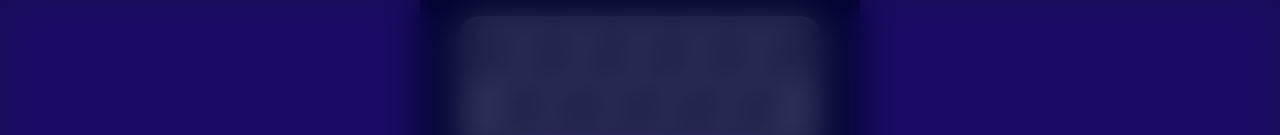
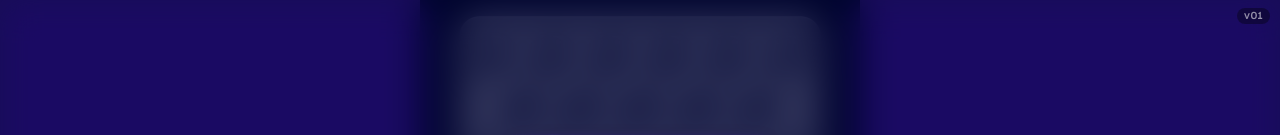
Before and after one commit to heath-work/pop-2-play, a Next.js app: page / in a window 1280 px wide. Shown: the top 135 px of the page. Built offline with nearby package versions, Linux system fonts and the light colour scheme.

Commit message:
feat: add build version badge to verify iOS PWA deployment

```diff
--- a/app/globals.css
+++ b/app/globals.css
@@ -102,6 +102,26 @@ body {
    the viewport top and was being clipped by this spacer. */
 .status-spacer {
   display: none;
+}
+
+/* Build badge — top-right corner, always above every other layer
+   (intro z:300, settings z:200, canvas z:40). For verifying that an
+   iOS PWA install has picked up the latest bundle. */
+.build-version {
+  position: fixed;
+  top: calc(8px + env(safe-area-inset-top, 0px));
+  right: 10px;
+  z-index: 9999;
+  font-family: 'SharpGrotesk', var(--ctl-font);
+  font-size: 10px;
+  font-weight: 500;
+  letter-spacing: 0.06em;
+  color: rgba(255, 255, 255, 0.55);
+  background: rgba(0, 0, 0, 0.35);
+  padding: 3px 7px;
+  border-radius: 999px;
+  pointer-events: none;
+  user-select: none;
 }
 
 /* ── Bubble grid ──────────────────────────────────────────────── */
--- a/components/BubbleWrapFidget.js
+++ b/components/BubbleWrapFidget.js
@@ -2,6 +2,12 @@
 
 import { useEffect } from 'react';
 import * as THREE from 'three';
+
+/* Bump this on every change you want to verify is deployed. The
+   badge sits in the top-right corner of the viewport so you can
+   confirm at a glance that the iOS PWA cache has picked up the
+   latest build. */
+const APP_VERSION = 'v01';
 
 /* ════════════════════════════════════════════════════════════════════
    3D LOTTO BALL TEXTURE — ported from the shakeit app.
@@ -1372,6 +1378,10 @@ export default function BubbleWrapFidget() {
 
   return (
     <>
+      {/* Build badge — top-right corner. Bump APP_VERSION at the top
+          of this file on every change you want to verify is live. */}
+      <div className="build-version" aria-hidden="true">{APP_VERSION}</div>
+
       {/* Intro overlay — dismissed by the "Get popping" CTA. The
           bubble grid renders behind it (blurred via the panel's
           backdrop-filter). Audio + Tilt toggles preset their game
```
